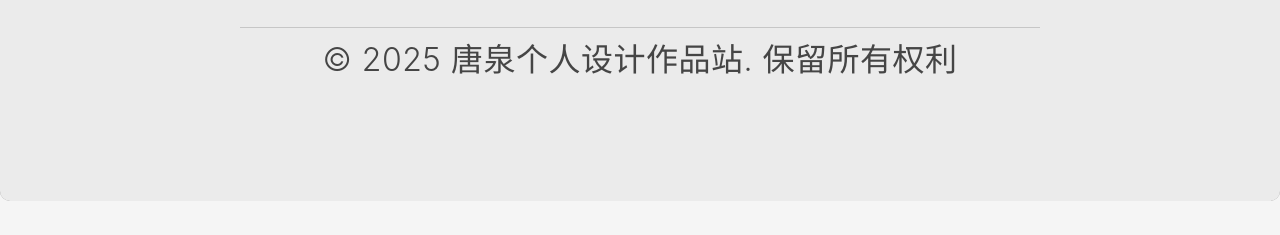
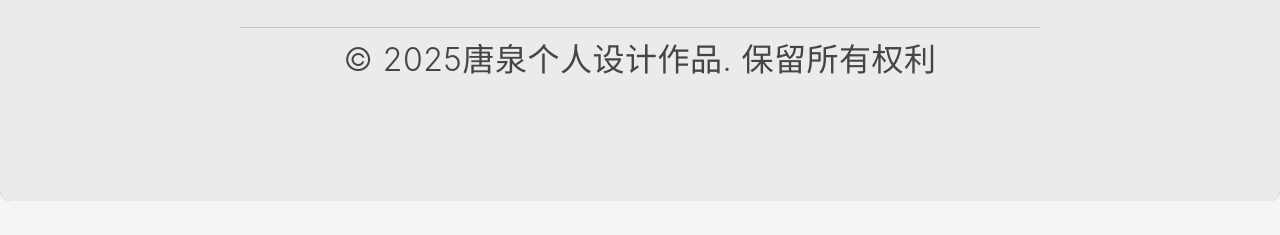
Before and after one commit to OKNIJB357/OKMIJN951.github.io, a plain HTML site: page index.html in a window 1280 px wide. Shown: the part 4443-4678 px from the top of the page. Drawn offline with Linux system fonts and the light colour scheme.

Commit message:
Add files via upload

```diff
--- a/index.html
+++ b/index.html
@@ -3,7 +3,7 @@
 <head>
     <meta charset="UTF-8">
     <meta name="viewport" content="width=device-width, initial-scale=1.0">
-    <title>设计工作室 | 创意品牌设计</title>
+    <title>唐泉 | 个人作品网址 | 创意设计</title>
 
     <!-- Font Awesome -->
     <link rel="stylesheet" href="https://cdnjs.cloudflare.com/ajax/libs/font-awesome/6.4.0/css/all.min.css">
@@ -344,7 +344,7 @@
                     <a href="#"><i class="fab fa-linkedin-in"></i></a>
                 </div>
                 <!-- 修改：使用footer-copyright类 -->
-                <div class="footer-copyright">© 2025 唐泉个人设计作品站. 保留所有权利</div>
+                <div class="footer-copyright">© 2025唐泉个人设计作品. 保留所有权利</div>
             </div>
         </footer>
     </div>
```
